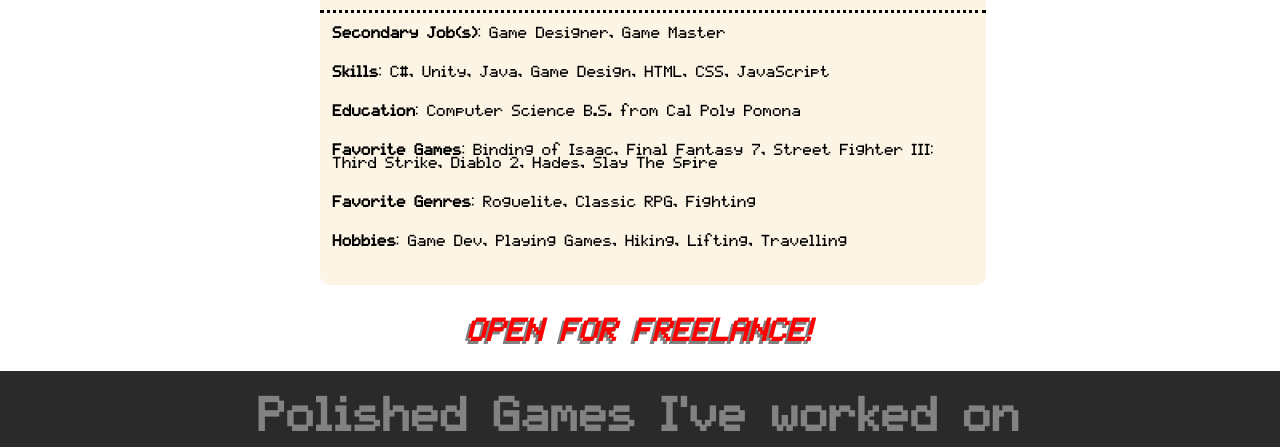
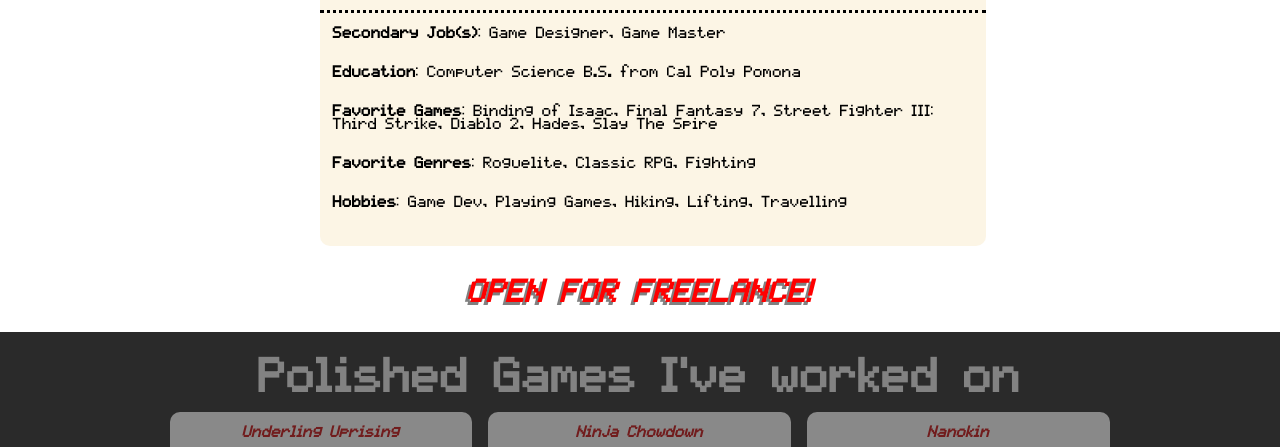
Before and after one commit to mailog/Portfolio-Website, a plain HTML site: page index.html in a window 1280 px wide. Shown: the part 1086-1533 px from the top of the page. Drawn offline with nearby package versions, Linux system fonts and the light colour scheme.

Commit message:
Update index.html

```diff
--- a/index.html
+++ b/index.html
@@ -50,8 +50,6 @@
 
 	<div class = "intro">
 		<b>Secondary Job(s)</b>: Game Designer, Game Master
-		<br/><br/><br/>
-		<b>Skills</b>: C#, Unity, Java, Game Design, HTML, CSS, JavaScript
 		<br/><br/><br/>
 		<b>Education</b>: Computer Science B.S. from Cal Poly Pomona
 		<br/><br/><br/>
```
